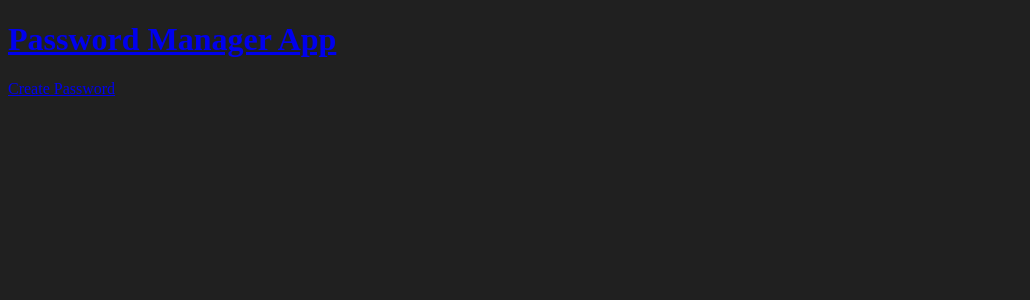
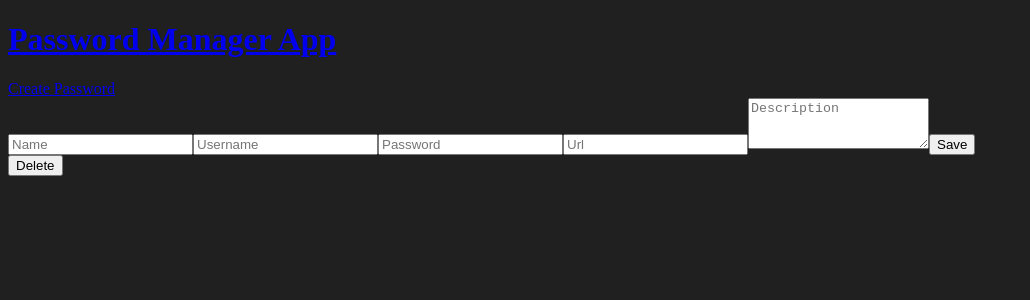
Before and after one commit to avelinojrr/pwd-manager, a React (Vite) app in the folder client/: page /password/1 in a window 1280 px wide. Shown: the top 300 px of the page, without its empty margins (0-1030 px from the left). Built offline with nearby package versions, Linux system fonts and the light colour scheme; no server answers.

Commit message:
algunos cambios en los archivos PasswordCard, PasswordFormPage, password.api y App.jsx

```diff
--- a/client/src/App.jsx
+++ b/client/src/App.jsx
@@ -2,6 +2,7 @@ import { BrowserRouter, Routes, Route, Navigate } from "react-router-dom";
 import { PasswordPage } from "./pages/PasswordPage";
 import { PasswordFormPage } from "./pages/PasswordFormPage";
 import { Navigation } from "./components/Navigation";
+import {} from "react-hot-toast"
 
 function App() {
   return (
@@ -11,6 +12,7 @@ function App() {
         <Route path="/" element={<Navigate to="/password" />} />
         <Route path="/password" element={<PasswordPage />} />
         <Route path="/password-create" element={<PasswordFormPage />} />
+        <Route path="/password/:id" element={<PasswordFormPage />} />
       </Routes>
     </BrowserRouter>
   );
--- a/client/src/api/password.api.js
+++ b/client/src/api/password.api.js
@@ -6,4 +6,11 @@ const passwordApi = axios.create({
 
 
 export const getAllPasswords = () => passwordApi.get("/");
+
+export const getPassword = (id) => passwordApi.get(`/${id}/`);
+
 export const createPassword = (password) => passwordApi.post("/", password);
+
+export const deletePassword = (id) => passwordApi.delete(`/${id}`);
+
+export const updatePassword = (id, password) => passwordApi.put(`/${id}/`, password);
--- a/client/src/components/PasswordCard.jsx
+++ b/client/src/components/PasswordCard.jsx
@@ -1,7 +1,20 @@
+import {useNavigate} from 'react-router-dom';
+
 /* eslint-disable react/prop-types */
 export function PasswordCard({password}) {
+
+    const navigate = useNavigate();
+
+
     return (
-        <div>
+        <div style={{background: "black"}}
+
+            onClick={() => {
+                navigate('/password/' + password.id, {state: {password}});
+            }}
+
+
+        >
             <h1>{password.name}</h1>
             <p>{password.username}</p>
             <p>{password.password}</p>
--- a/client/src/pages/PasswordFormPage.jsx
+++ b/client/src/pages/PasswordFormPage.jsx
@@ -1,47 +1,62 @@
+import {useEffect} from 'react';
 import {useForm} from 'react-hook-form';
-import {createPassword} from '../api/password.api'
-import {useNavigate} from 'react-router-dom'
+import {createPassword, deletePassword, updatePassword, getPassword} from '../api/password.api'
+import {useNavigate, useParams} from 'react-router-dom'
 
 export function PasswordFormPage() {
     const {
         register,
         handleSubmit,
-        formState: {errors}
+        formState: {errors},
+        setValue
     } = useForm();
     const navigate = useNavigate();
+    const params = useParams();
 
     const onSubmit = handleSubmit(async data => {
-        await createPassword(data);
-        navigate('/passwords');
+        if (params.id) {
+            await updatePassword(params.id, data);
+        }else{
+            await createPassword(data);
+        }
+        navigate('/password');
     });
+
+    useEffect(() => {
+    async function loadPassword() {
+        if (params.id) {
+        const {data} = await getPassword(params.id);
+        setValue('name', data.name);
+        setValue('username', data.username);
+        setValue('password', data.password);
+        setValue('url', data.url);
+        setValue('description', data.description);
+        }
+    }
+    loadPassword();
+    }, [params.id, setValue]);
 
     return (
         <div>
             <form onSubmit={onSubmit}>
-                <input type="text" placeholder="name" {...register("name", {required: true})}/>
+                <input type="text" placeholder="Name" {...register("name", {required: true})}/>
                 {errors.name && <span>This field is required</span>}
-                <input type="text" placeholder="username" {...register("username", {required: true})}/>
+                <input type="text" placeholder="Username" {...register("username", {required: true})}/>
                 {errors.username && <span>This field is required</span>}
-                <input type="text" placeholder="password" {...register("password", {required: true})}/>
+                <input type="text" placeholder="Password" {...register("password", {required: true})}/>
                 {errors.password && <span>This field is required</span>}
-                <input type="text" placeholder="url" {...register("url", {required: false})}/>
-                <textarea rows="3" placeholder="Description" {...register("Description", {required: false})}></textarea>
+                <input type="text" placeholder="Url" {...register("url", {required: true})}/>
+                <textarea rows="3" placeholder="Description" {...register("description", {required: true})}></textarea>
                 <button>Save</button>
             </form>
+
+            {params.id && <button onClick={async() => {
+                const accepted = window.confirm('Are you sure?')
+                if (accepted) {
+                    await deletePassword(params.id);
+                    navigate('/passwords');
+                }
+            }}>Delete</button>}
         </div>
-    )
-
-
-
-
-
-
-
-
-
-
-
-
-
-
+    );
 }
```
Also changed, not shown: 1 other file (tests, documents, lock files or other folders).
